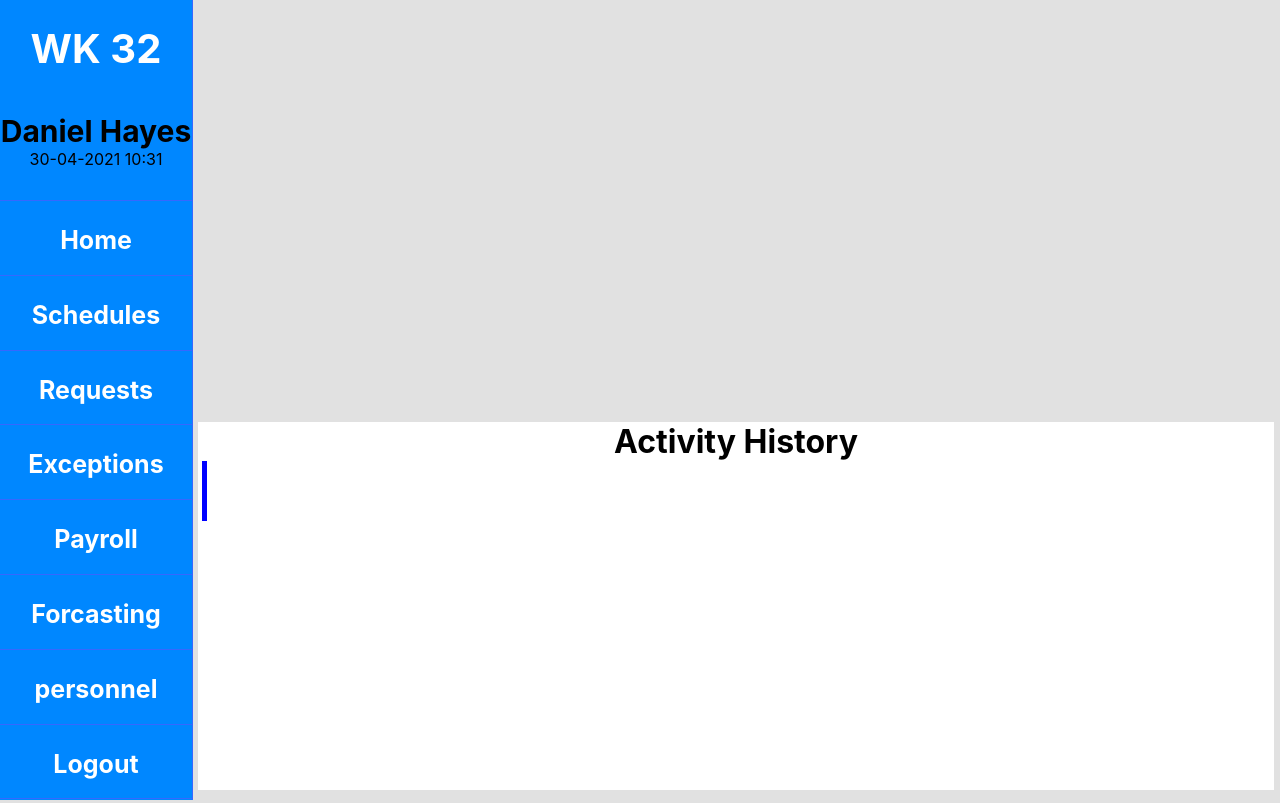
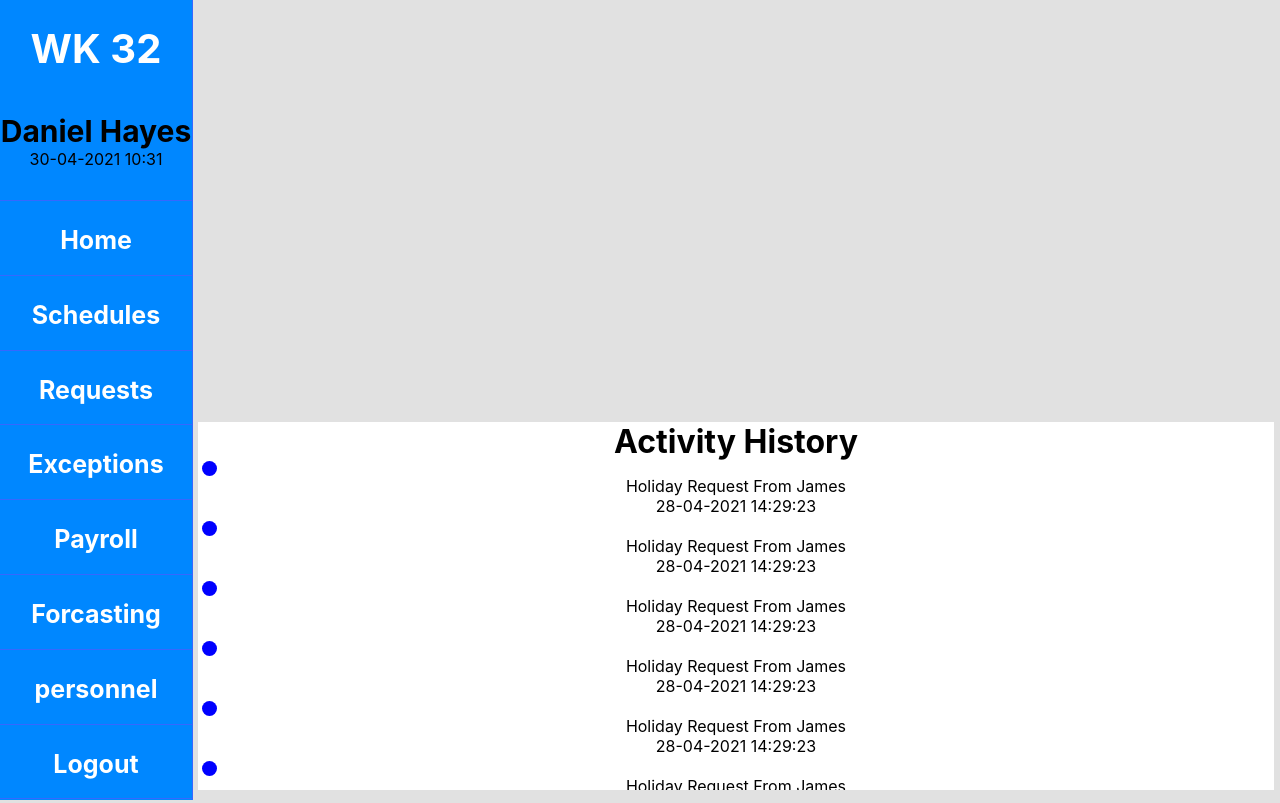
Before and after one commit to Danhayes3008/retail-managment-system-demo, a React (Create React App) app: page / in a window 1280 px wide. Built offline with nearby package versions, Linux system fonts and the light colour scheme.

Commit message:
added some temp objects

```diff
--- a/src/App.css
+++ b/src/App.css
@@ -10,6 +10,7 @@
   width: 84%;
   background-color: white;
   height: 46%;
+  overflow-y: scroll;
 }
 
 nav {
@@ -79,7 +80,8 @@ nav {
 }
 
 .subject-id {
-  height: 100%;
-  width: 5px;
+  height: 15px;
+  width: 15px;
   background-color: blue;
+  border-radius: 20px;
 }
--- a/src/components/activity/Activity.js
+++ b/src/components/activity/Activity.js
@@ -6,6 +6,38 @@ const Activity = () => {
             <h1>Activity History</h1>
             <div className="log-item">
                 <div className="subject-id"></div>
+                <span><p>Holiday Request From James</p></span>
+                <span><p>28-04-2021 14:29:23</p></span>
+            </div>
+            <div className="log-item">
+                <div className="subject-id"></div>
+                <span><p>Holiday Request From James</p></span>
+                <span><p>28-04-2021 14:29:23</p></span>
+            </div>
+            <div className="log-item">
+                <div className="subject-id"></div>
+                <span><p>Holiday Request From James</p></span>
+                <span><p>28-04-2021 14:29:23</p></span>
+            </div>
+            <div className="log-item">
+                <div className="subject-id"></div>
+                <span><p>Holiday Request From James</p></span>
+                <span><p>28-04-2021 14:29:23</p></span>
+            </div>
+            <div className="log-item">
+                <div className="subject-id"></div>
+                <span><p>Holiday Request From James</p></span>
+                <span><p>28-04-2021 14:29:23</p></span>
+            </div>
+            <div className="log-item">
+                <div className="subject-id"></div>
+                <span><p>Holiday Request From James</p></span>
+                <span><p>28-04-2021 14:29:23</p></span>
+            </div>
+            <div className="log-item">
+                <div className="subject-id"></div>
+                <span><p>Holiday Request From James</p></span>
+                <span><p>28-04-2021 14:29:23</p></span>
             </div>
         </div>
     )
```
